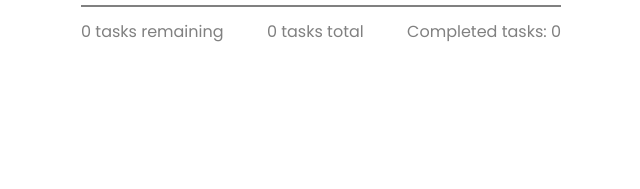
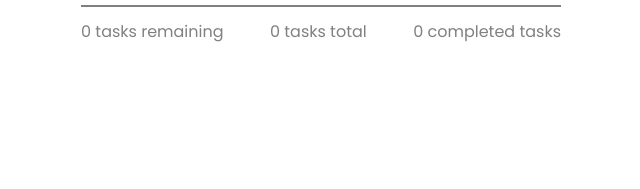
Before and after one commit to mrkingseasheep/starterhacks, a plain HTML site: page index.html in a window 1280 px wide. Shown: the part 399-588 px from the top of the page, 319-959 px from the left. Drawn offline with Linux system fonts and the light colour scheme.

Commit message:
Update index.html

```diff
--- a/index.html
+++ b/index.html
@@ -27,7 +27,7 @@
         <div class="counter-container">
           <p><span id="todoCount">0</span> tasks remaining</p>
           <p><span id="totalCount">0</span> tasks total</p>
-          <p>Completed tasks: <span id="completedCount">0</span></p>
+          <p><span id="completedCount">0</span> completed tasks</p>
         </div>
         <div id="image-container">
           <img
```
